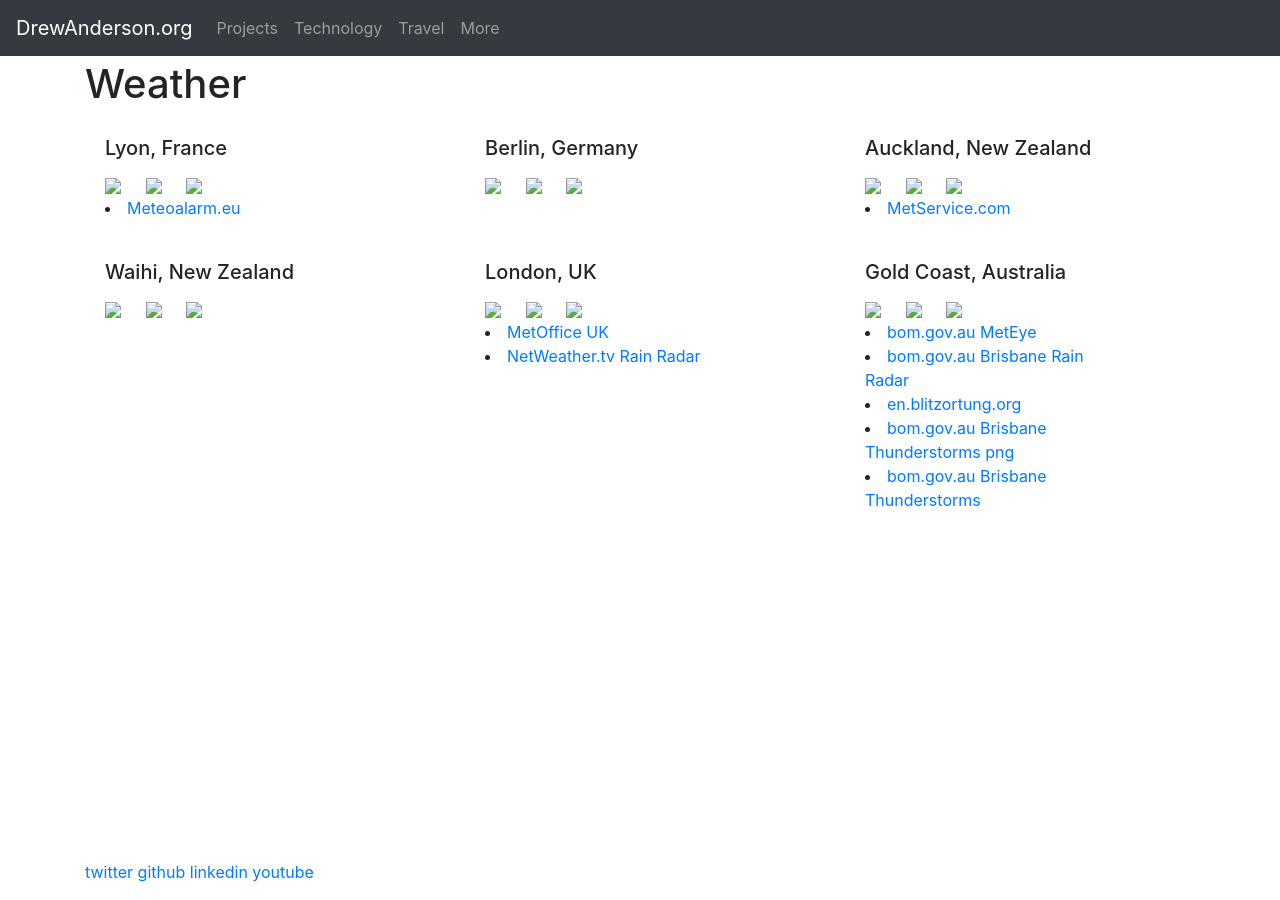
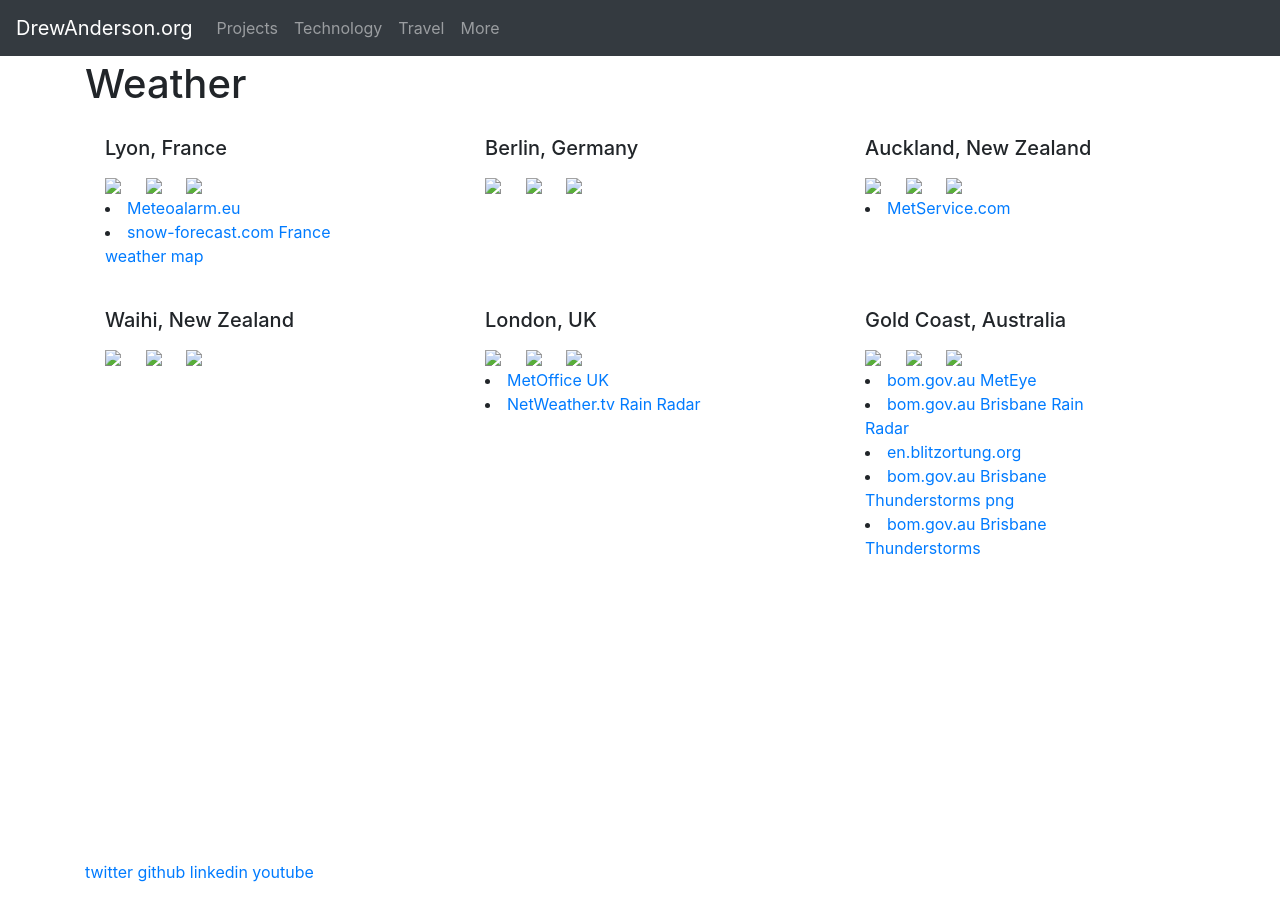
Before and after one commit to drewandersonnz/drewandersonnz.github.io, a Jekyll site: the page built from weather.md, in a window 1280 px wide. Built offline with Jekyll 4.4.1, drawn with Linux system fonts in a browser that asks for light colours.

Commit message:
snow-forecast.com France

```diff
--- a/weather.md
+++ b/weather.md
@@ -16,6 +16,8 @@ locations:
 
       - title: Meteoalarm.eu
         url:   https://www.meteoalarm.eu/
+      - title: snow-forecast.com France weather map
+        url:   https://www.snow-forecast.com/maps/dynamic/france
 
   berlin:
     title: Berlin, Germany
```
